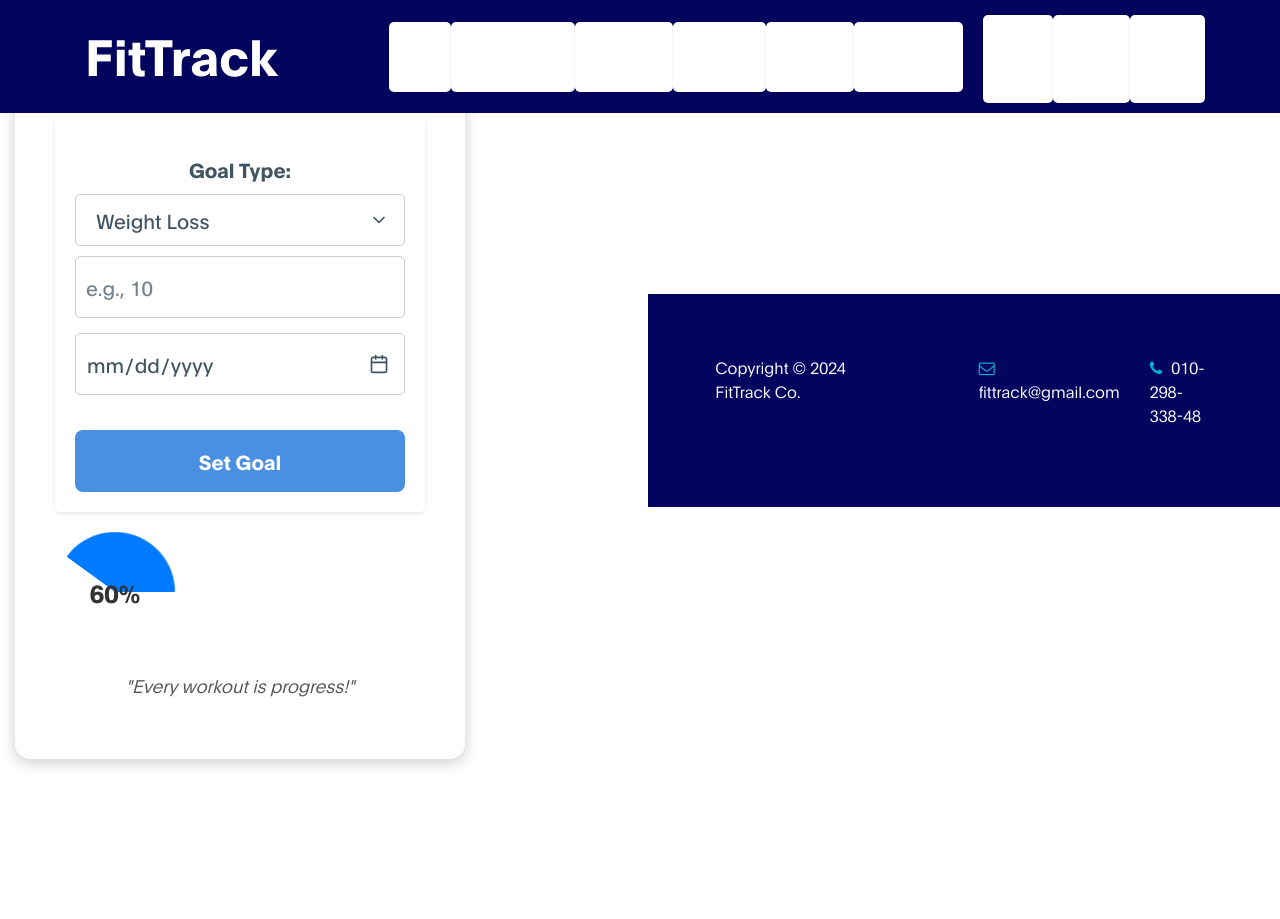
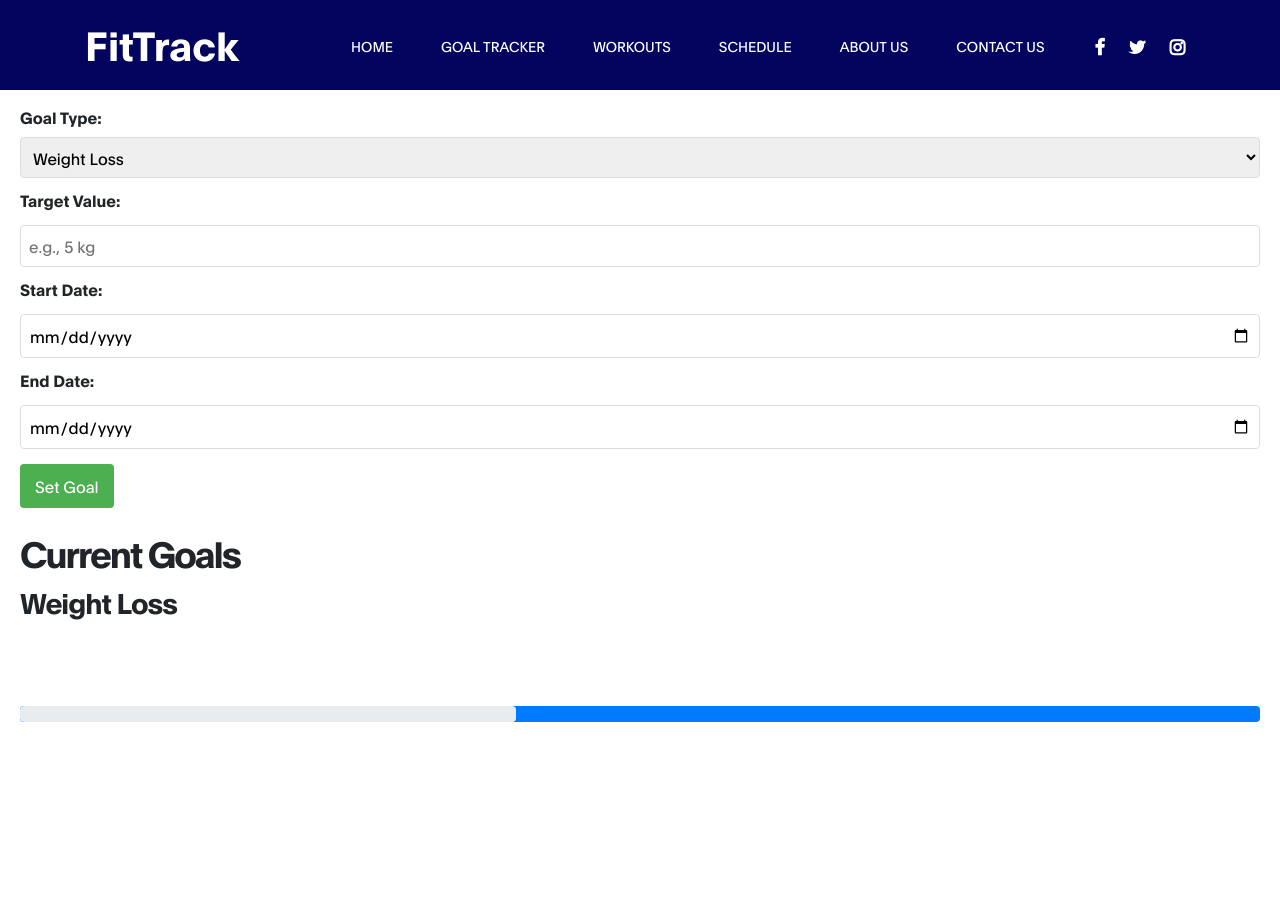
Before and after one commit to MaryamSoubky/FitTrack, a PHP site: page /goal_view.php in a window 1280 px wide. After the commit the page ends 722 px from the top, so only its background shows below. Run offline with PHP 8.4, Linux system fonts and the light colour scheme.

Commit message:
Add files via upload

```diff
--- a/Views/goal_view.php
+++ b/Views/goal_view.php
@@ -2,208 +2,153 @@
 <html lang="en">
 <head>
   <meta charset="UTF-8">
-    <meta name="viewport" content="width=device-width, initial-scale=1">
-    <title>Goal Tracker</title>
-    <link rel="stylesheet" href="https://cdn.jsdelivr.net/npm/@picocss/pico@1/css/pico.min.css">
-    <link rel="stylesheet" href="../Public/css/style_goals.css">
+  <meta name="viewport" content="width=device-width, initial-scale=1.0">
+  <title>Goal Setting & Tracking</title>
   <style>
-        /* General Styling */
+    /* CSS Styling */
+
     body {
-            background: linear-gradient(135deg, #f3f7f9, #e0e8ec);
-            color: #333;
       font-family: Arial, sans-serif;
+      background-color: #f4f4f9;
+      padding: 20px;
       margin: 0;
-            padding: 0;
-            display: flex;
-            justify-content: center;
-            align-items: center;
-            height: 100vh;
     }
 
-        .goal-setting-card {
-            background: #fff;
-            padding: 2rem;
-            border-radius: 15px;
-            box-shadow: 0 4px 15px rgba(0, 0, 0, 0.2);
-            max-width: 450px;
-            width: 100%;
-            text-align: center;
+    h1, h2 {
+      color: #333;
     }
 
-        h2, h3 {
-            color: #4a90e2;
+    .goal-form, .current-goals {
+      margin-top: 20px;
     }
 
-        form label {
+    label {
+      display: block;
+      margin-top: 10px;
       font-weight: bold;
-            margin-top: 1rem;
-            display: inline-block;
-            text-align: left;
     }
 
-        select, input[type="number"], input[type="date"] {
+    input[type="number"], input[type="date"], select {
       width: 100%;
-            padding: 0.5rem;
-            margin-top: 0.5rem;
-            border: 1px solid #ccc;
-            border-radius: 5px;
-            font-size: 1rem;
+      padding: 8px;
+      margin-top: 5px;
+      border: 1px solid #ddd;
+      border-radius: 4px;
     }
 
-        .button-primary {
-            background-color: #4a90e2;
-            color: #fff;
-            font-weight: bold;
-            margin-top: 1.5rem;
-            width: 100%;
-            padding: 0.8rem;
-            border-radius: 8px;
+    button[type="submit"] {
+      padding: 10px 15px;
+      background-color: #4CAF50;
+      color: white;
       border: none;
+      border-radius: 4px;
       cursor: pointer;
-            transition: background-color 0.3s;
+      font-size: 16px;
+      margin-top: 15px;
     }
 
-        .button-primary:hover {
-            background-color: #357abf;
-        }
-
-        /* Circular Progress Bar */
-        .progress-container {
-            margin-top: 20px;
-            display: flex;
-            justify-content: center;
-            align-items: center;
-            position: relative;
-            height: 120px;
-            width: 120px;
-        }
-
-        .progress-circle {
-            position: absolute;
-            width: 100%;
-            height: 100%;
-            border-radius: 50%;
-            clip: rect(0px, 120px, 120px, 60px);
-            transform: rotate(-90deg);
+    button[type="submit"]:hover {
+      background-color: #45a049;
     }
 
     .progress-bar {
-            border-radius: 50%;
-            clip: rect(0px, 60px, 120px, 0px);
-            background-color: #4a90e2;
-            position: absolute;
       width: 100%;
-            height: 100%;
-            animation: progress 2s ease-out forwards; /* Keep it to show complete progress */
+      background-color: #ddd;
+      border-radius: 4px;
+      overflow: hidden;
+      margin-top: 10px;
     }
 
-        @keyframes progress {
-            0% { transform: rotate(0); }
-            100% { transform: rotate(216deg); /* Adjust based on actual progress */ }
+    .progress {
+      height: 20px;
+      background-color: #4CAF50;
+      width: 0%;
     }
-
-        .progress-text {
-            position: absolute;
-            font-weight: bold;
-            font-size: 1.2rem;
-            color: #333;
-        }
-
-        /* Tooltip Styling */
-        .tooltip {
-            display: inline-block;
-            position: relative;
-            cursor: pointer;
-        }
-
-        .tooltip .tooltip-text {
-            visibility: hidden;
-            background-color: #555;
-            color: #fff;
-            text-align: center;
-            border-radius: 5px;
-            padding: 5px 10px;
-            position: absolute;
-            z-index: 1;
-            bottom: 125%;
-            left: 50%;
-            margin-left: -60px;
-            opacity: 0;
-            transition: opacity 0.3s;
-        }
-
-        .tooltip:hover .tooltip-text {
-            visibility: visible;
-            opacity: 1;
-        }
-
-        /* Motivational Quote Styling */
-        .motivational-quote {
-            margin-top: 20px;
-            font-style: italic;
-            color: #555;
-        }
-
   </style>
 </head>
 <body>
+
+  <!-- Include Navbar -->
   <?php include 'Partials/navbar.php';?>
-    <main class="container">
-        <section class="goal-setting-card">
-            <hgroup>
-                <h2>Set Your Fitness Goal</h2>
-                <h3>Stay motivated and track your progress</h3>
-            </hgroup>
-            <form action="../goalHandler.php" method="POST">
+
+  <h1></h1>
+
+  <!-- Goal Creation Form -->
+  <section class="goal-form">
+    <h2>Set a New Goal</h2>
+    <form id="goalForm">
       <label for="goalType">Goal Type:</label>
       <select id="goalType" name="goalType" required>
-                    <option value="weightLoss">Weight Loss</option>
-                    <option value="strengthGain">Strength Gain</option>
+        <option value="weight_loss">Weight Loss</option>
+        <option value="strength_gain">Strength Gain</option>
         <option value="endurance">Endurance</option>
       </select>
 
-                <label for="targetValue" class="tooltip">
-                    Target Value:
-                    <span class="tooltip-text">Example: 5kg for Weight Loss</span>
-                </label>
-                <input type="number" id="targetValue" name="targetValue" placeholder="e.g., 10" required>
+      <label for="targetValue">Target Value:</label>
+      <input type="number" id="targetValue" name="targetValue" placeholder="e.g., 5 kg" required>
 
-                <label for="deadline" class="tooltip">
-                    Deadline:
-                    <span class="tooltip-text">Select a realistic deadline</span>
-                </label>
-                <input type="date" id="deadline" name="deadline" required>
+      <label for="startDate">Start Date:</label>
+      <input type="date" id="startDate" name="startDate" required>
 
-                <button type="submit" class="button-primary">Set Goal</button>
+      <label for="endDate">End Date:</label>
+      <input type="date" id="endDate" name="endDate" required>
+
+      <button type="submit">Set Goal</button>
     </form>
+  </section>
 
-            <div class="progress-container">
-                <div class="progress-circle">
-                    <div class="progress-bar"></div>
+  <!-- Current Goals and Progress Tracker -->
+  <section class="current-goals">
+    <h2>Current Goals</h2>
+    <div class="goal-list" id="goalList">
+      <!-- JavaScript will inject goal cards here -->
     </div>
-                <div class="progress-text">60%</div> <!-- Adjust dynamically based on progress -->
+  </section>
+
+  <script>
+    // JavaScript to handle form submission and dynamically update goal list
+
+    const goalForm = document.getElementById('goalForm');
+    const goalList = document.getElementById('goalList');
+
+    // Sample data for demonstration
+    const goals = [
+      { type: 'Weight Loss', target: '5 kg', progress: '2 kg', progressPercentage: 40 },
+    ];
+
+    function renderGoals() {
+      goalList.innerHTML = '';
+      goals.forEach(goal => {
+        const goalCard = document.createElement('div');
+        goalCard.className = 'goal-card';
+        goalCard.innerHTML = `
+          <h3>${goal.type}</h3>
+          <p>Target: ${goal.target}</p>
+          <p>Progress: ${goal.progress}</p>
+          <div class="progress-bar">
+            <div class="progress" style="width: ${goal.progressPercentage}%"></div>
           </div>
+        `;
+        goalList.appendChild(goalCard);
+      });
+    }
 
-            <p class="motivational-quote">"Every workout is progress!"</p>
-            <p id="confirmation-message" style="display:none; color: green;">Goal successfully set!</p>
-        </section>
-    </main>
-    <?php include 'Partials/footer.php';?>
-    <script src="../public/js/goal.js"></script>
-    <script>
-        document.addEventListener("DOMContentLoaded", function() {
-            const form = document.querySelector("form");
-            const confirmationMessage = document.getElementById("confirmation-message");
+    goalForm.addEventListener('submit', (e) => {
+      e.preventDefault();
+      const type = document.getElementById('goalType').value;
+      const target = document.getElementById('targetValue').value;
+      const newGoal = {
+        type: type.charAt(0).toUpperCase() + type.slice(1).replace('_', ' '),
+        target: target + (type === 'weight_loss' ? ' kg' : ''),
+        progress: '0 kg',
+        progressPercentage: 0,
+      };
+      goals.push(newGoal);
+      renderGoals();
+      goalForm.reset();
+    });
 
-            form.addEventListener("submit", function(event) {
-                event.preventDefault();
-                setTimeout(() => {
-                    confirmationMessage.style.display = "block";
-                    form.reset();
-                    setTimeout(() => confirmationMessage.style.display = "none", 3000);
-                }, 300);
-            });
-        });
+    renderGoals(); // Initial render with sample data
   </script>
 </body>
 </html>
--- a/Views/index.php
+++ b/Views/index.php
@@ -39,7 +39,7 @@ include_once '../Controller/PageAccessController.php';
                     <a href="#" class="social"><i class="fab fa-linkedin-in"></i></a>
                 </div>
                 <span>or use your email for registration</span>
-                <input type="text" name="name" placeholder="Name" value="<?php echo isset($_POST['name']) ? htmlspecialchars($_POST['name']) : ''; ?>" />
+                <input type="text" name="username" placeholder="Username" value="<?php echo isset($_POST['username']) ? htmlspecialchars($_POST['username']) : ''; ?>" />
                 <input type="email" name="email" placeholder="Email" value="<?php echo isset($_POST['email']) ? htmlspecialchars($_POST['email']) : ''; ?>" />
                 <input type="password" name="password" placeholder="Password" />
                 <input type="password" name="confirmPassword" placeholder="Confirm Password" />
--- a/Views/schedules.php
+++ b/Views/schedules.php
@@ -1,3 +1,8 @@
+<?php
+session_start();
+include_once '../Controller/PageAccessController.php';
+?>
+
 <!DOCTYPE html>
 <html lang="en">
      <head>
```
Also changed, not shown: Views/about.php (+29 -3 lines). Lines whose indentation alone changed are shown as unchanged.
